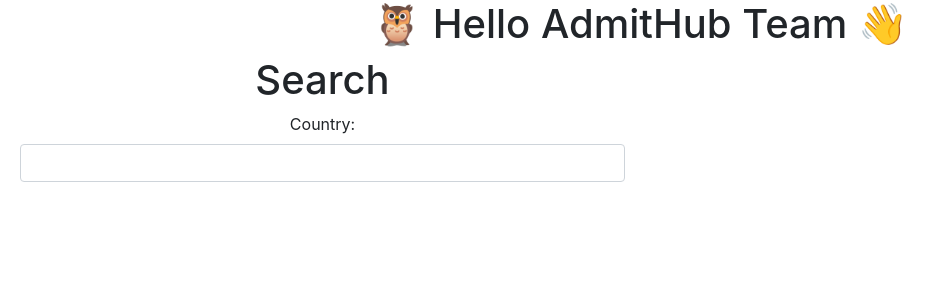
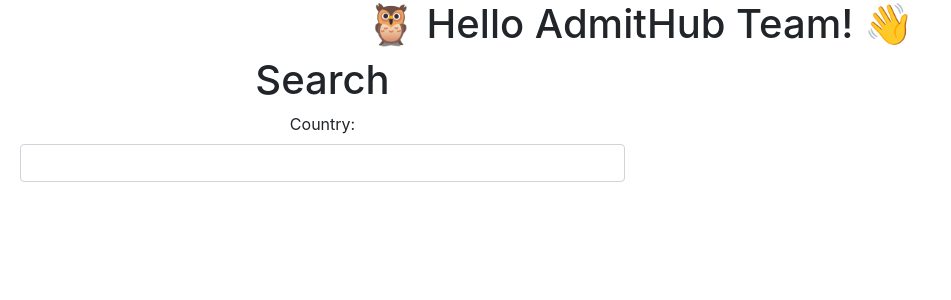
Before and after one commit to lgm527/admithub-search-client, a React (Create React App) app: page / in a window 1280 px wide. Shown: the top 300 px of the page, without its empty margins (0-951 px from the left). Built offline with nearby package versions, Linux system fonts and the light colour scheme.

Commit message:
some enthusiam added

```diff
--- a/src/App.js
+++ b/src/App.js
@@ -56,7 +56,7 @@
   render() {
     return (
       <div className="App">
-      <h1><span role="img" aria-label="owl">🦉</span> Hello AdmitHub Team <span role="img" aria-label="hand-waving">👋</span></h1>
+      <h1><span role="img" aria-label="owl">🦉</span> Hello AdmitHub Team! <span role="img" aria-label="hand-waving">👋</span></h1>
 
       <div className="row">
         <div className="col-sm-6">
```
